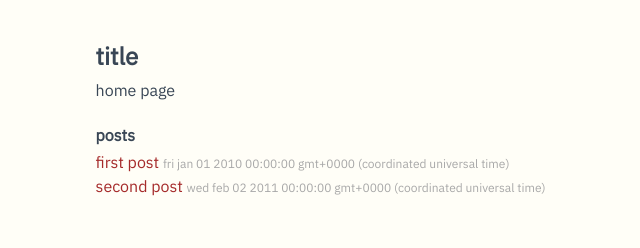
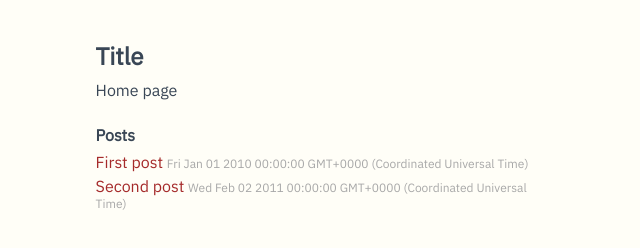
Before and after one commit to glynnbird/eleventy-minimal, an Eleventy site: page index.md in a window 1280 px wide. Shown: the full height of the page, 314-954 px from the left. Built offline with nearby package versions, Linux system fonts and the light colour scheme; Eleventy itself is replaced by a stand-in of ours; files that its build step writes are made by us from their sources.

Commit message:
extra tidy up

```diff
--- a/_includes/blogpost.njk
+++ b/_includes/blogpost.njk
@@ -11,8 +11,8 @@
   </head>
   <body>
     <div class="container post-container">
-        <h1>{{ title }}</h1>
-      <div class='content'>{{ content | safe}}</div>
+      <h1>{{ title }}</h1>
+      <div class="content">{{ content | safe}}</div>
       <div class="back-link">
         <a href="{{ '/' | url }}">← Back</a>
       </div>
--- a/_includes/homepage.njk
+++ b/_includes/homepage.njk
@@ -4,7 +4,7 @@
     <meta charset="UTF-8" />
     <meta name="viewport" content="width=device-width, initial-scale=1.0" />
     <meta http-equiv="X-UA-Compatible" content="ie=edge" />
-    <meta name="Description" content="Arpit Batra" />
+    <meta name="Description" content="{{ title }}" />
     <title>{{ title }}</title>
     <link href="https://fonts.googleapis.com/css?family=IBM+Plex+Sans:300,400&display=swap" rel="stylesheet" />
     <link rel="stylesheet" href="{{ '/styles/style.css' | url }}" />
--- a/package.json
+++ b/package.json
@@ -9,7 +9,7 @@
   },
   "keywords": [],
   "author": "Glynn Bird <glynn.bird@gmail.com>",
-  "license": "MIT",
+  "license": "Apache-2.0",
   "devDependencies": {
     "@11ty/eleventy": "^0.11.0"
   }
--- a/styles/style.css
+++ b/styles/style.css
@@ -34,8 +34,7 @@ a {
   .container {
     margin: 32px 14%; } }
 
-body {
-  text-transform: lowercase; }
+body { }
 
 .category {
   margin-top: 25px;
```
Also changed, not shown: README.md, assets/images/scrot.png (deleted).
